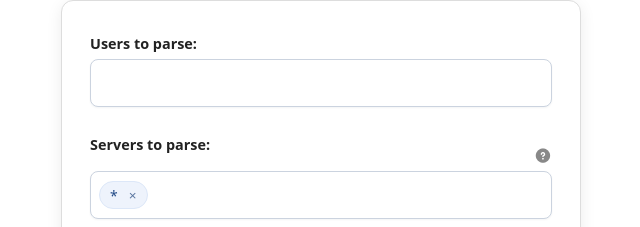
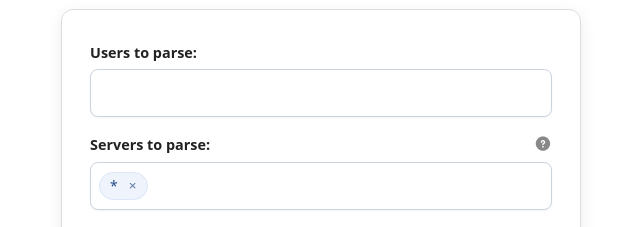
Before and after one commit to LuniZunie/Acorns, a website: page src/view/index.html in a window 1280 px wide. Shown: the part 242-469 px from the top of the page, without its empty margins (319-959 px from the left). Drawn offline with nearby package versions, Linux system fonts and the light colour scheme; files that its build step writes are made by us from their sources; a small style sheet from the web is missing.

Commit message:
bug fixes

```diff
--- a/src/script/main.js
+++ b/src/script/main.js
@@ -102,6 +102,7 @@ $submit.addEventListener("click", () => {
                 case "done": {
                     if (data.length === 0) {
                         $progress.classList.add("error");
+                        console.error("No data returned");
                         progressCalback = () => {
                             $status.textContent = "No data returned";
                         };
@@ -125,6 +126,8 @@ $submit.addEventListener("click", () => {
         $cancel.addEventListener("click", () => {
             close();
 
+            progressCalback = null;
+
             $submit.classList.remove("hidden");
             $cancel.classList.add("hidden");
 
--- a/src/style/input-screen.scss
+++ b/src/style/input-screen.scss
@@ -131,6 +131,8 @@
 
         &-button {
             display: flex;
+            align-items: center;
+            margin-top: 0;
             margin-left: 6px;
             padding: 0;
             line-height: 1;
```
